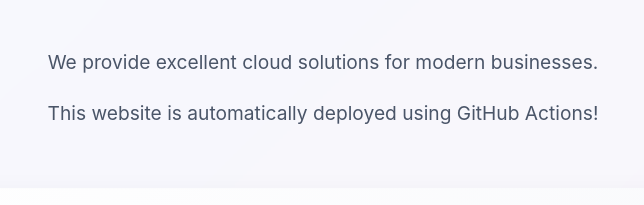
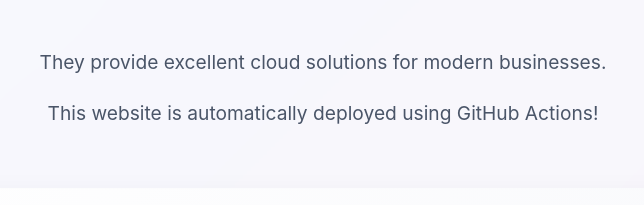
Before and after one commit to Brettidykes/luit-cicd-website, a plain HTML site: page index.html in a window 1280 px wide. Shown: the part 313-518 px from the top of the page, 317-961 px from the left. Drawn offline with Linux system fonts and the light colour scheme.

Commit message:
update html

```diff
--- a/index.html
+++ b/index.html
@@ -15,7 +15,7 @@
             <a href="#" class="nav-link">Services</a>
         </nav>
         <div class="content">
-            <p>We provide excellent cloud solutions for modern businesses.</p>
+            <p>They provide excellent cloud solutions for modern businesses.</p>
             <p>This website is automatically deployed using GitHub Actions!</p>
         </div>
 
```
